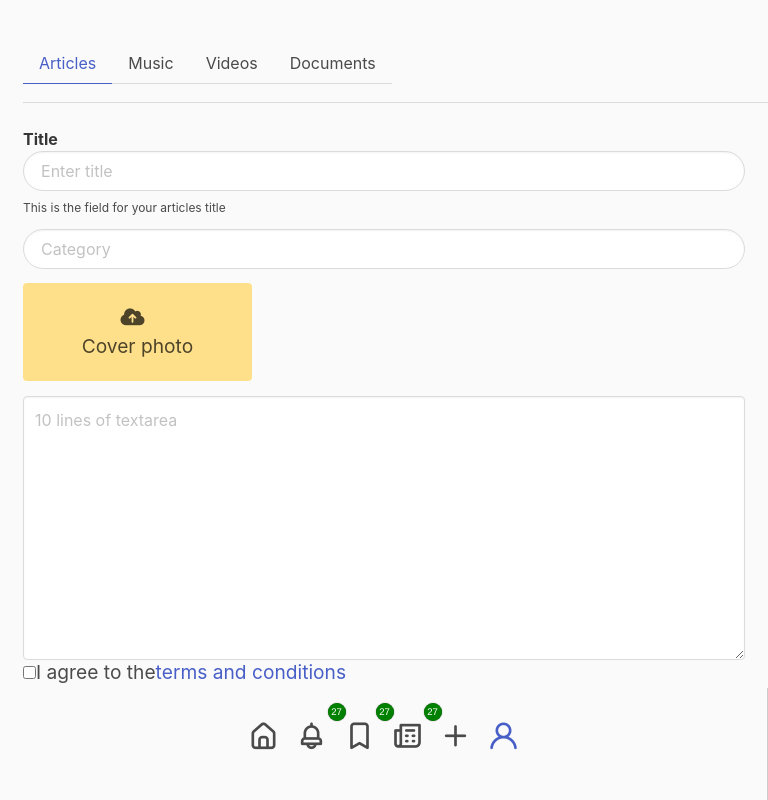
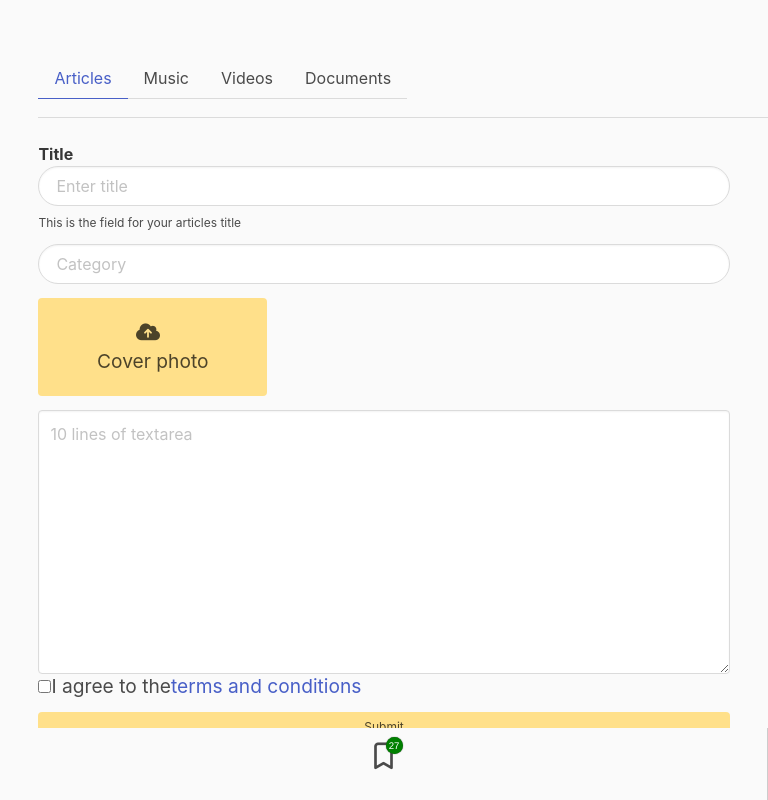
Before and after one commit to ksigei/react_blog, a React (Create React App) app: page /newpost in a window 768 px wide. Shown: the top 800 px of the page. Built offline with nearby package versions, Linux system fonts and the light colour scheme.

Commit message:
Solve card size issues

```diff
--- a/package.json
+++ b/package.json
@@ -57,6 +57,7 @@
     "eslint-plugin-jsx-a11y": "^6.6.0",
     "eslint-plugin-react": "^7.30.1",
     "eslint-plugin-react-hooks": "^4.6.0",
+    "sass": "^1.53.0",
     "stylelint": "^13.13.1",
     "stylelint-config-standard": "^21.0.0",
     "stylelint-csstree-validator": "^1.9.0",
--- a/src/App.css
+++ b/src/App.css
@@ -1,3 +1,12 @@
+html,
+body {
+    height: 100vh;
+    width: 100vw;
+    margin: 0;
+    padding: 0;
+    background-color: #fafafa;
+    box-sizing: border-box;
+}
 .App {
     display: flex;
 }
--- a/src/components/Articles.jsx
+++ b/src/components/Articles.jsx
@@ -8,8 +8,6 @@ import './sw_style.css';
 function Articles() {
   return (
     <div>
-      <div className="sw-100">
-        <div className="">
       <div className="tabs">
         <ul>
           <li className="is-active">
@@ -41,17 +39,7 @@ function Articles() {
           </li>
         </ul>
       </div>
-          <div className="notifications">
-            <article className="media">
-              <div className="media-content">
-                <div className="content">
       <Post />
-                </div>
-              </div>
-            </article>
-          </div>
-        </div>
-      </div>
     </div>
   );
 }
--- a/src/components/Home.jsx
+++ b/src/components/Home.jsx
@@ -11,26 +11,26 @@ function Home() {
       <Slider />
 
       <div className="tabs">
-        <ul>
-          <li className="is-active">
+        <ul className="tags">
+          <li className="is-active tag is-link is-light">
             <NavLink to="#">Articles</NavLink>
           </li>
-          <li>
+          <li className="tag is-link is-light">
             <NavLink to="#">Music</NavLink>
           </li>
-          <li>
+          <li className="tag is-link is-light">
             <NavLink to="#">Videos</NavLink>
           </li>
-          <li>
+          <li className="tag is-link is-light">
             <NavLink to="#">News</NavLink>
           </li>
-          <li>
+          <li className="tag is-link is-light">
             <NavLink to="#">Marketplace</NavLink>
           </li>
-          <li>
+          <li className="tag is-link is-light">
             <NavLink to="#">Trending</NavLink>
           </li>
-          <li>
+          <li className="tag is-link is-light">
             <NavLink to="#">Documents</NavLink>
           </li>
         </ul>
--- a/src/components/Post.jsx
+++ b/src/components/Post.jsx
@@ -32,7 +32,7 @@ const Post = () => {
     <div>
       {posts.map((post) => (
         <article className="art-card" key={post.id}>
-          <div className="">
+          <div className="art-col-1">
             <div className="">
               <div>
                 <div className="is-flex">
@@ -46,7 +46,8 @@ const Post = () => {
                     </p>
                   </figure>
                   <div className="is-flex">
-                    <span className="user-name">{post.author.username}</span>
+                    {/* <span className="user-name">{post.author.username}</span> */}
+                    <span className="user-name">K Sigei</span>
                   </div>
 
                   <small>
@@ -96,7 +97,7 @@ const Post = () => {
               </div>
             </nav>
           </div>
-          <section>
+          <section className="art-col-2">
             <figure className="art-img">
               <img src={post.image} alt="Saucewire posts" />
             </figure>
--- a/src/components/SignIn.jsx
+++ b/src/components/SignIn.jsx
@@ -16,7 +16,7 @@ function SignIn() {
   return (
     <div>
       <form onSubmit={onSubmit}>
-        <form className="box">
+        <div className="box">
           <div className="field">
             <label htmlFor="email" className="label">
               Email
@@ -46,7 +46,7 @@ function SignIn() {
           <button className="button is-primary" name="button" type="button">
             Sign in
           </button>
-        </form>
+        </div>
       </form>
     </div>
   );
--- /dev/null
+++ b/src/components/sw.scss
@@ -0,0 +1,5 @@
+@charset "utf-8";
+@import "../bulma-0.9.4/bulma.sass";
+
+// $tabs-border-bottom-style:
+// display none for above.
--- a/src/components/sw_style.css
+++ b/src/components/sw_style.css
@@ -1,13 +1,3 @@
-html,
-body {
-    height: 100%;
-    width: 100%;
-    margin: 0;
-    padding: 0;
-    background-color: #fafafa;
-    box-sizing: border-box;
-}
-
 .sw_main,
 .sw_flex {
     display: flex;
@@ -25,6 +15,9 @@ body {
     height: 100%;
 }
 
+/* media query for tablets and desktops */
+@media screen and (min-width: 768px) {
+
     .col-left {
         width: 7%;
         height: 100%;
@@ -35,11 +28,11 @@ body {
         border-right: 1px solid #ccc;
     }
 
-/* .col-left-inner {
+    .col-left-inner {
         display: flex;
         flex-direction: column;
         justify-content: space-between;
-} */
+    }
 
     .col-left .brand img {
         width: 120px;
@@ -47,13 +40,13 @@ body {
         margin-bottom: 1%;
     }
 
-/* .col-left .icons {
+    .col-left .icons {
         display: flex;
         flex-direction: column;
         justify-content: space-between;
         gap: 3vh;
         margin-top: 10vh;
-} */
+    }
 
     .accounts {
         margin-top: 5vh;
@@ -137,22 +130,31 @@ div#slider figure {
 
 
     .art-card .user-img img {
-    width: 33px;
         height: 33px;
     }
 
     .art-card {
         display: flex;
+        /* width: 75vw; */
+        /* width: 75vw; */
         gap: 2%;
         margin-bottom: 20px;
         border-bottom: 1px solid #ccc;
-    padding: 1%;
+        padding: 0 0 1% 0;
 
     }
 
+    .art-col-1 {
+        width: 75%;
+    }
+
+    .art-col-2 {
+        width: 25%;
+    }
+
     .art-card .art-img img {
-    width: auto;
-    height: 19vh;
+        width: 15vw;
+        height: 20vh;
     }
 
     .art-card .art-title {
@@ -310,7 +312,10 @@ div#slider figure {
         padding: 1%;
     }
 
+}
+
 @media screen and (max-width: 768px) {
+
     .col-right {
         display: none;
     }
@@ -318,18 +323,30 @@ div#slider figure {
     /* make the content in col-main fit phone screen */
     .col-main {
         width: 100%;
-        padding: 3%;
+        padding: 5%;
     }
 
     .art-card {
         display: flex;
+        /* width: 97%; */
+        /* padding: 1%; */
         justify-content: space-between;
         align-items: center;
+        border-bottom: 1px solid #ccc;
         margin-bottom: 2%;
     }
 
+    .art-col-1 {
+        width: 60%;
+        margin-right: 1%;
+    }
+
+    .art-col-2 {
+        width: 40%;
+    }
+
     .art-card .art-img img {
-        width: 100vw;
+        width: 150vw;
         height: 15vh;
     }
 
@@ -372,13 +389,15 @@ div#slider figure {
     .col-left {
         position: fixed;
         bottom: 0;
-        height: 14vh;
-        width: 100%;
+        left: 0;
+        right: 0;
+        height: 9vh;
+        width: 100vw;
         background-color: #fafafa;
         display: flex;
         justify-content: space-between;
         align-items: center;
-        padding: 0%;
+        /* padding: 0%; */
         z-index: 1;
 
     }
@@ -386,6 +405,7 @@ div#slider figure {
     nav {
         display: flex;
         justify-content: space-between;
+        /* gap: 3vw; */
         align-items: center;
         margin: 0 auto;
         padding: 0%;
@@ -400,13 +420,10 @@ div#slider figure {
     .icons {
         display: flex;
         justify-content: space-between;
+        gap: 5vw;
         align-items: center;
-        margin-bottom: 1%;
-    }
-
-    i {
-        font-size: 1.2rem;
-        margin-bottom: 1%;
+        bottom: 0;
+        /* margin-bottom: -1.5vh; */
     }
 
     .mobile {
@@ -425,4 +442,59 @@ div#slider figure {
         /* Firefox */
 
     }
+
+    .no-scroll {
+        overflow: auto;
     }
+
+
+    .sw_title {
+        font-size: 2.5em;
+        font-weight: bold;
+        padding: auto;
+        /* color */
+        color: #fff;
+    }
+
+    .sw_subtitle {
+        font-size: 1.2em;
+        font-weight: bold;
+        padding: auto;
+        /* color */
+        color: #fff;
+    }
+
+    .sw_new_post {
+        display: flex;
+        flex-direction: column;
+        font-size: 1.2em;
+    }
+
+    .sw-mb {
+        margin-bottom: 2%;
+    }
+
+
+    .badge {
+        position: relative;
+    }
+
+    .badge[data-badge]:after {
+        content: attr(data-badge);
+        position: absolute;
+        top: 5px;
+        right: 5px;
+        font-size: 0.6em;
+        background: #008000;
+        color: #ffffff;
+        width: 17px;
+        height: 17px;
+        text-align: center;
+        line-height: 17px;
+        border-radius: 50%;
+        box-shadow: 0 0 1px #333;
+        font-family: 'Helvetica Neue', Helvetica, sans-serif;
+        font-weight: lighter;
+    }
+
+}
```
Also changed, not shown: 1 other file (tests, documents, lock files or other folders). Lines whose indentation alone changed are shown as unchanged.
